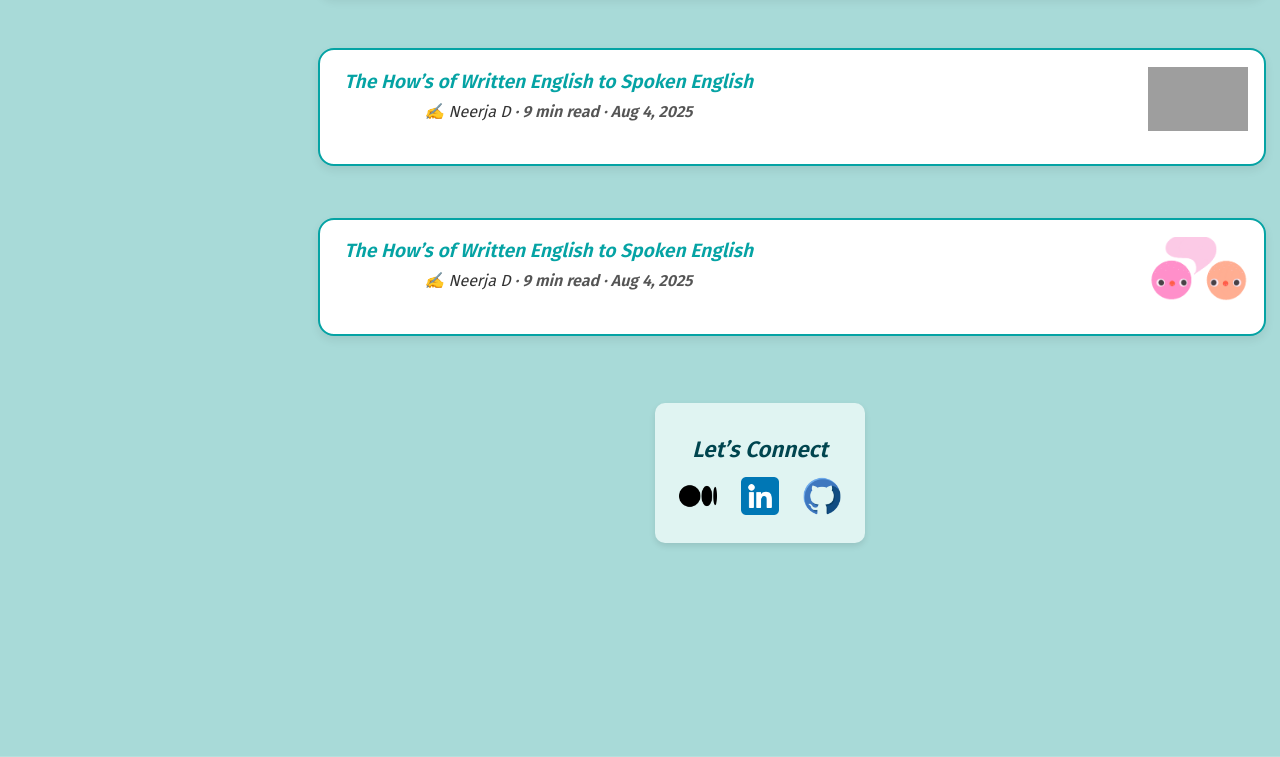
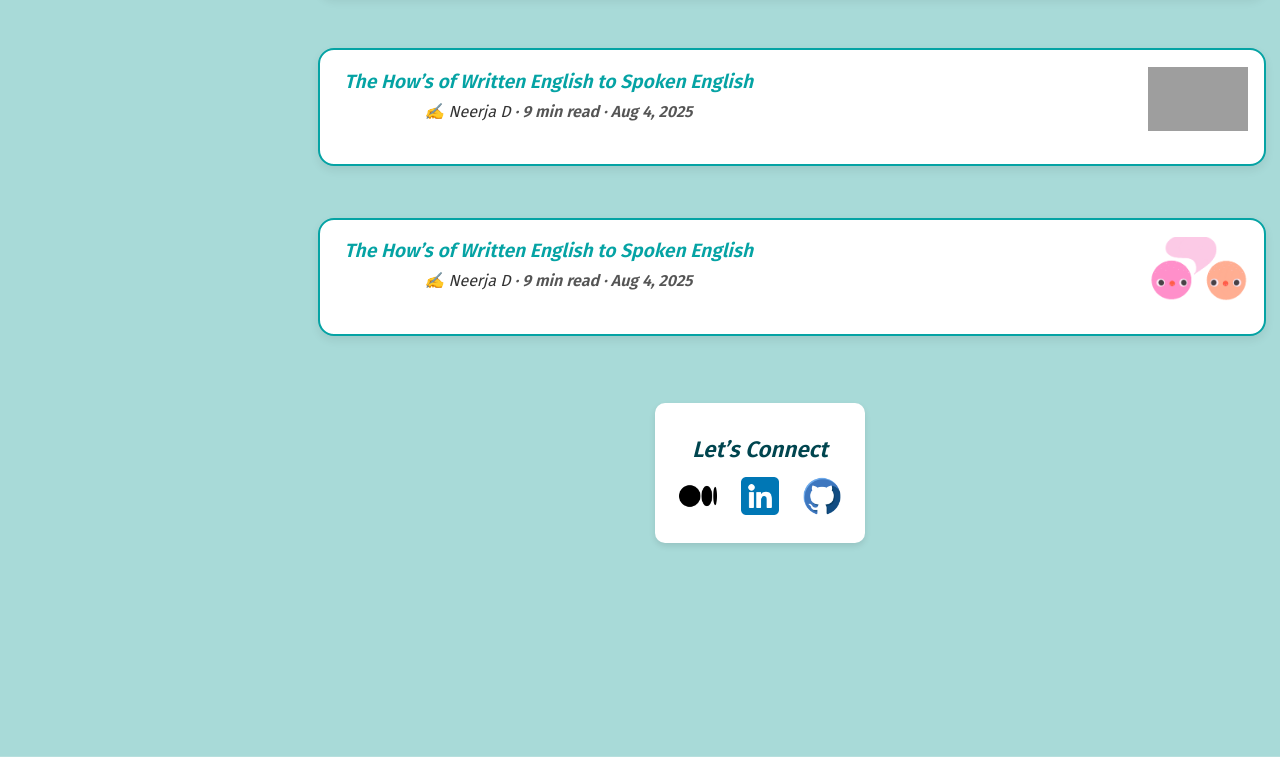
Before and after one commit to neerja-1984/rewind-gsoc25, a plain HTML site: page index.html in a window 1280 px wide. Shown: the part 8792-9549 px from the top of the page. Drawn offline with Linux system fonts and the light colour scheme; grey boxes are pictures that could not be loaded.

Commit message:
connect block - bg = white

```diff
--- a/style.css
+++ b/style.css
@@ -880,7 +880,7 @@ Blog tiles
   align-items: center;
   padding: 1.5rem 1.5rem;
   margin-top: 2rem;
-  background-color: #e0f4f2; /* pastel, blends with bg */
+  background-color: white; /* pastel, blends with bg */
   border-radius: 10px;
   max-width: 600px;
   margin-left: auto;
```
